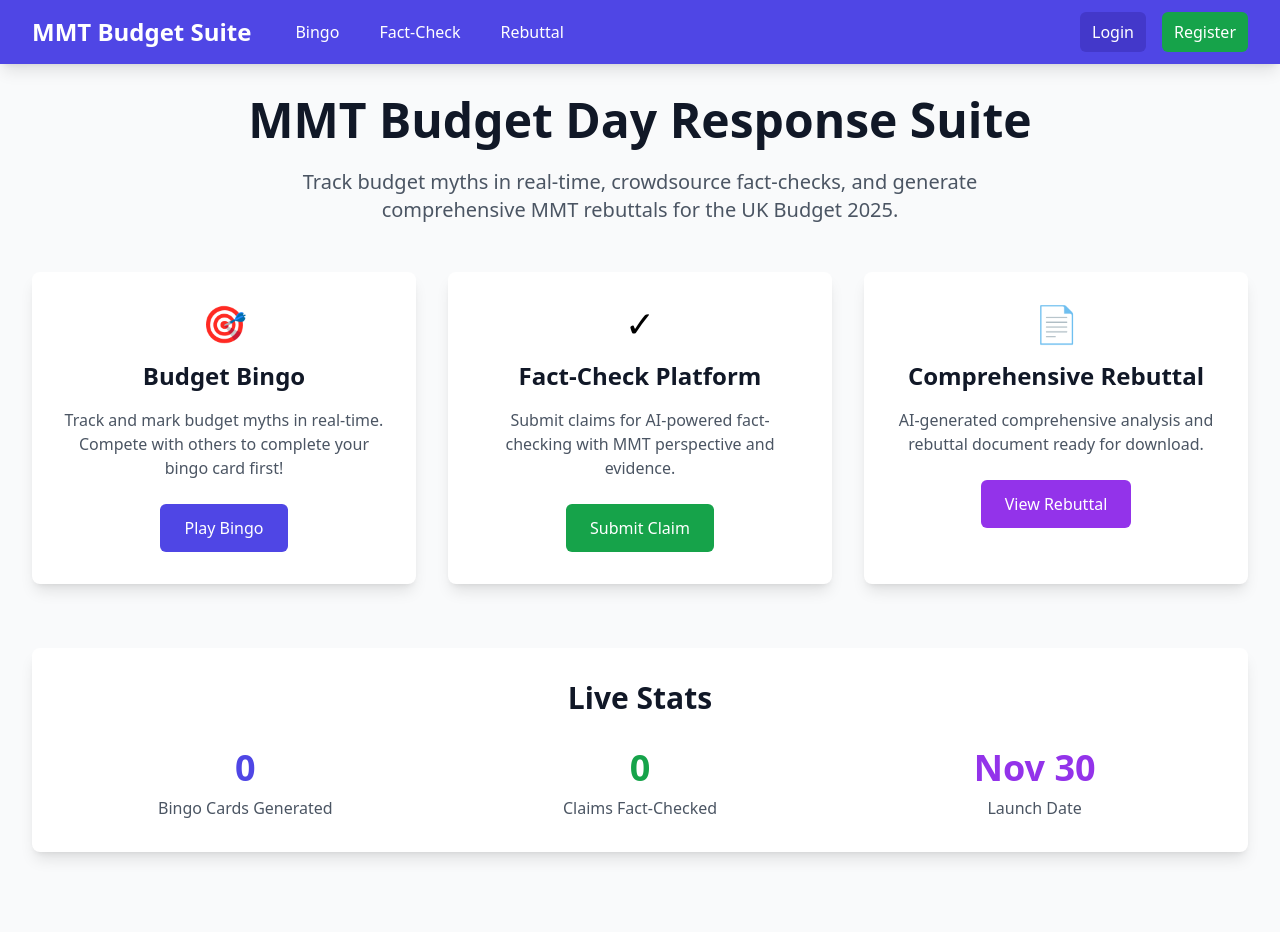
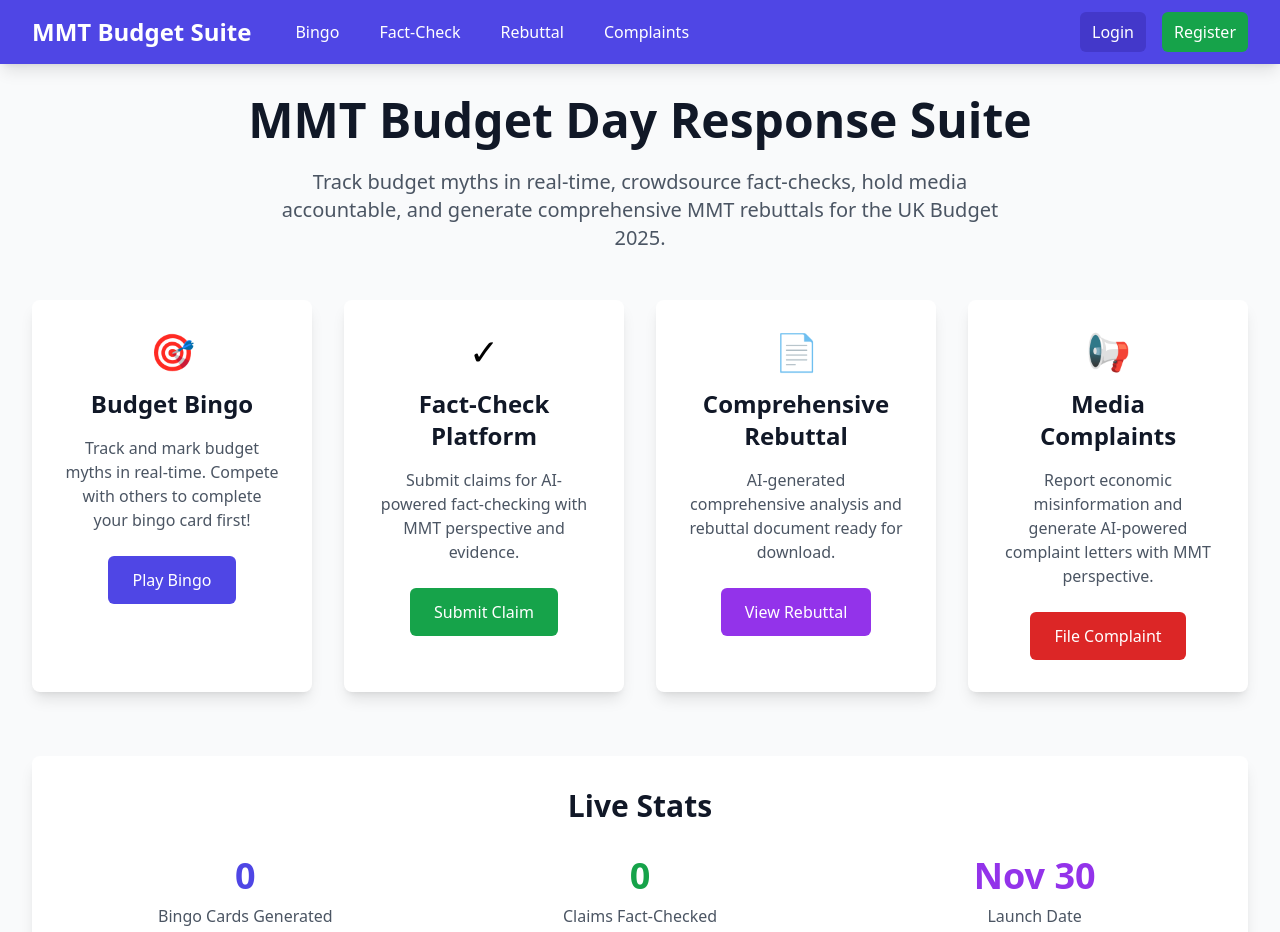
Before and after one commit to ChrisB2025/MMT-Budget-Day-Response-Suite, a Django app: page / in a window 1280 px wide. Shown: the top 932 px of the page. Run offline with Django 5.2, Linux system fonts and the light colour scheme; data that the repository does not hold is empty; parts of the project's set-up code (start-up, migrations or seed data) failed here and were passed over; some libraries are stand-ins or nearby versions.

Commit message:
Add Media Complaints to navigation and home page
- Added Complaints link to header navigation
- Added Media Complaints card to home page (4th feature)
- Updated home page description to include media accountability
- Changed grid to 4-column layout for feature cards

This was accidentally removed during conflict resolution.
Users can now access via:
- Navigation: Complaints link in header
- Home page: Red 'File Complaint' card

```diff
--- a/templates/components/header.html
+++ b/templates/components/header.html
@@ -13,6 +13,7 @@
                     <a href="{% url 'bingo:home' %}" class="px-3 py-2 rounded-md hover:bg-indigo-700">Bingo</a>
                     <a href="{% url 'factcheck:home' %}" class="px-3 py-2 rounded-md hover:bg-indigo-700">Fact-Check</a>
                     <a href="{% url 'rebuttal:latest' %}" class="px-3 py-2 rounded-md hover:bg-indigo-700">Rebuttal</a>
+                    <a href="{% url 'media_complaints:home' %}" class="px-3 py-2 rounded-md hover:bg-indigo-700">Complaints</a>
                 </div>
             </div>
 
--- a/templates/core/home.html
+++ b/templates/core/home.html
@@ -6,11 +6,11 @@
         MMT Budget Day Response Suite
     </h1>
     <p class="text-xl text-gray-600 mb-12 max-w-3xl mx-auto">
-        Track budget myths in real-time, crowdsource fact-checks, and generate comprehensive MMT rebuttals for the UK Budget 2025.
+        Track budget myths in real-time, crowdsource fact-checks, hold media accountable, and generate comprehensive MMT rebuttals for the UK Budget 2025.
     </p>
 
     <!-- Feature Cards -->
-    <div class="grid grid-cols-1 md:grid-cols-3 gap-8 mt-12">
+    <div class="grid grid-cols-1 md:grid-cols-2 lg:grid-cols-4 gap-8 mt-12">
         <!-- Bingo -->
         <div class="bg-white rounded-lg shadow-lg p-8 hover:shadow-xl transition">
             <div class="text-4xl mb-4">🎯</div>
@@ -40,6 +40,16 @@
                 View Rebuttal
             </a>
         </div>
+
+        <!-- Media Complaints -->
+        <div class="bg-white rounded-lg shadow-lg p-8 hover:shadow-xl transition">
+            <div class="text-4xl mb-4">📢</div>
+            <h2 class="text-2xl font-bold text-gray-900 mb-4">Media Complaints</h2>
+            <p class="text-gray-600 mb-6">Report economic misinformation and generate AI-powered complaint letters with MMT perspective.</p>
+            <a href="{% url 'media_complaints:home' %}" class="inline-block px-6 py-3 bg-red-600 text-white rounded-md hover:bg-red-700">
+                File Complaint
+            </a>
+        </div>
     </div>
 
     <!-- Stats -->
```
